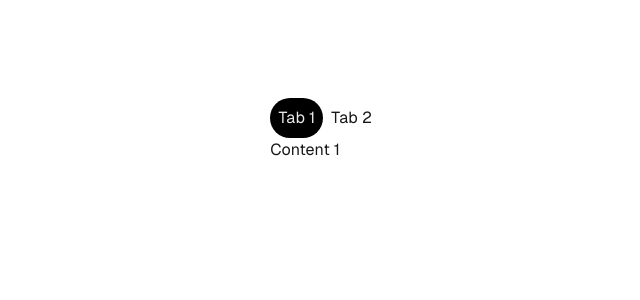
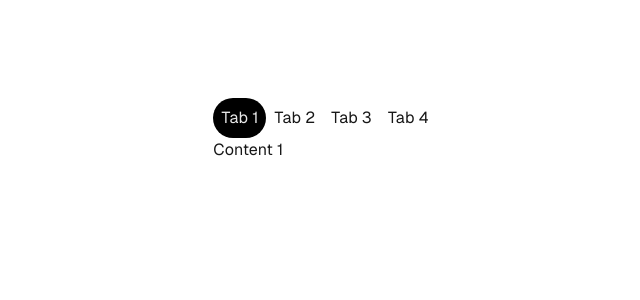
Before and after one commit to GrowthX-devs/OG-ui, a Next.js app: page / in a window 1280 px wide. Shown: the top 300 px of the page, without its empty margins (315-955 px from the left). Built offline with nearby package versions, Linux system fonts and the light colour scheme.

Commit message:
feat: add tab component

```diff
--- a/app/page.tsx
+++ b/app/page.tsx
@@ -8,6 +8,8 @@ export default function Home() {
       <Tabs>
         <Tab title="Tab 1">Content 1</Tab>
         <Tab title="Tab 2">Content 2</Tab>
+        <Tab title="Tab 3">Content 3</Tab>
+        <Tab title="Tab 4">Content 4</Tab>
       </Tabs>
     </div>
   );
```
